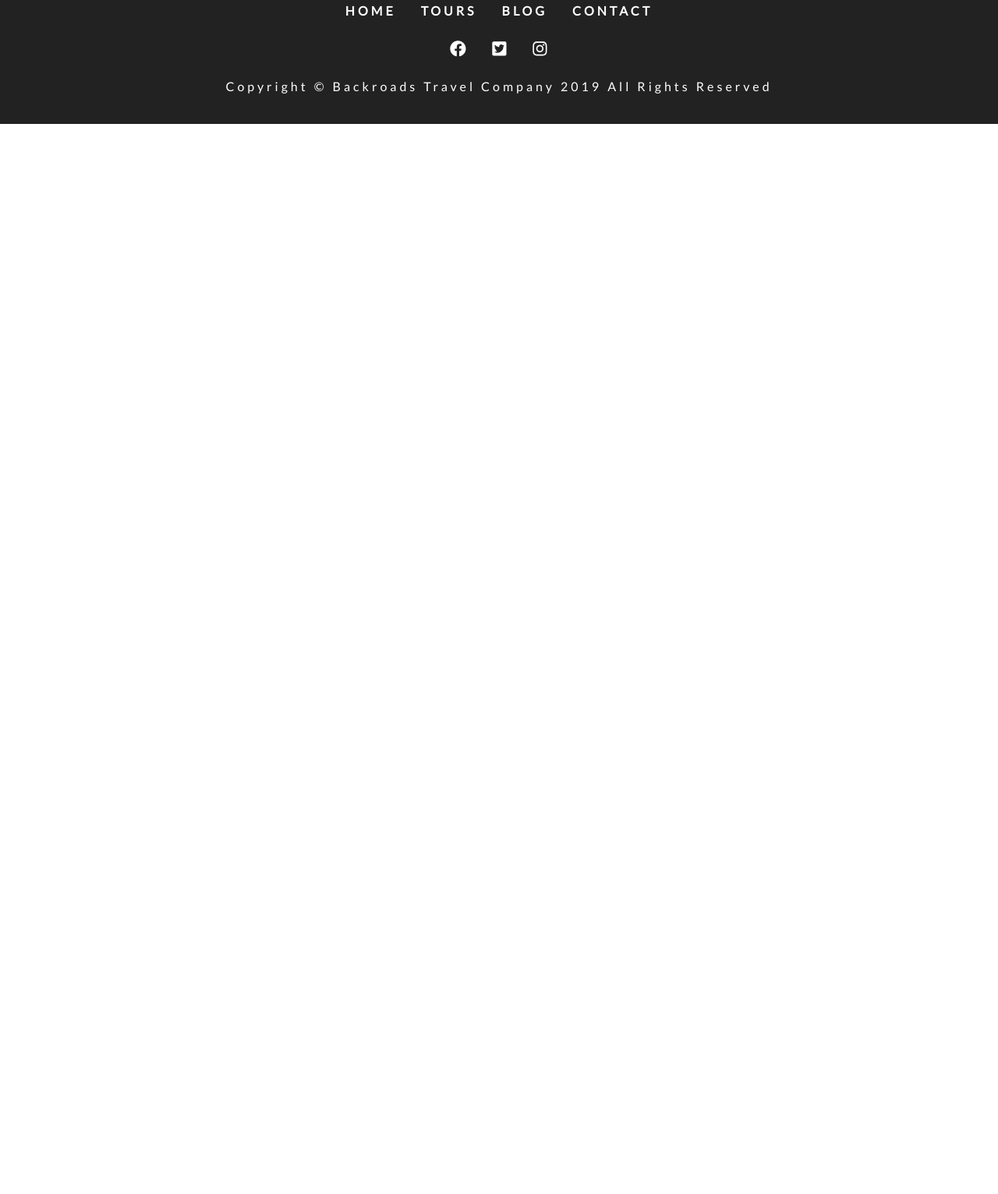
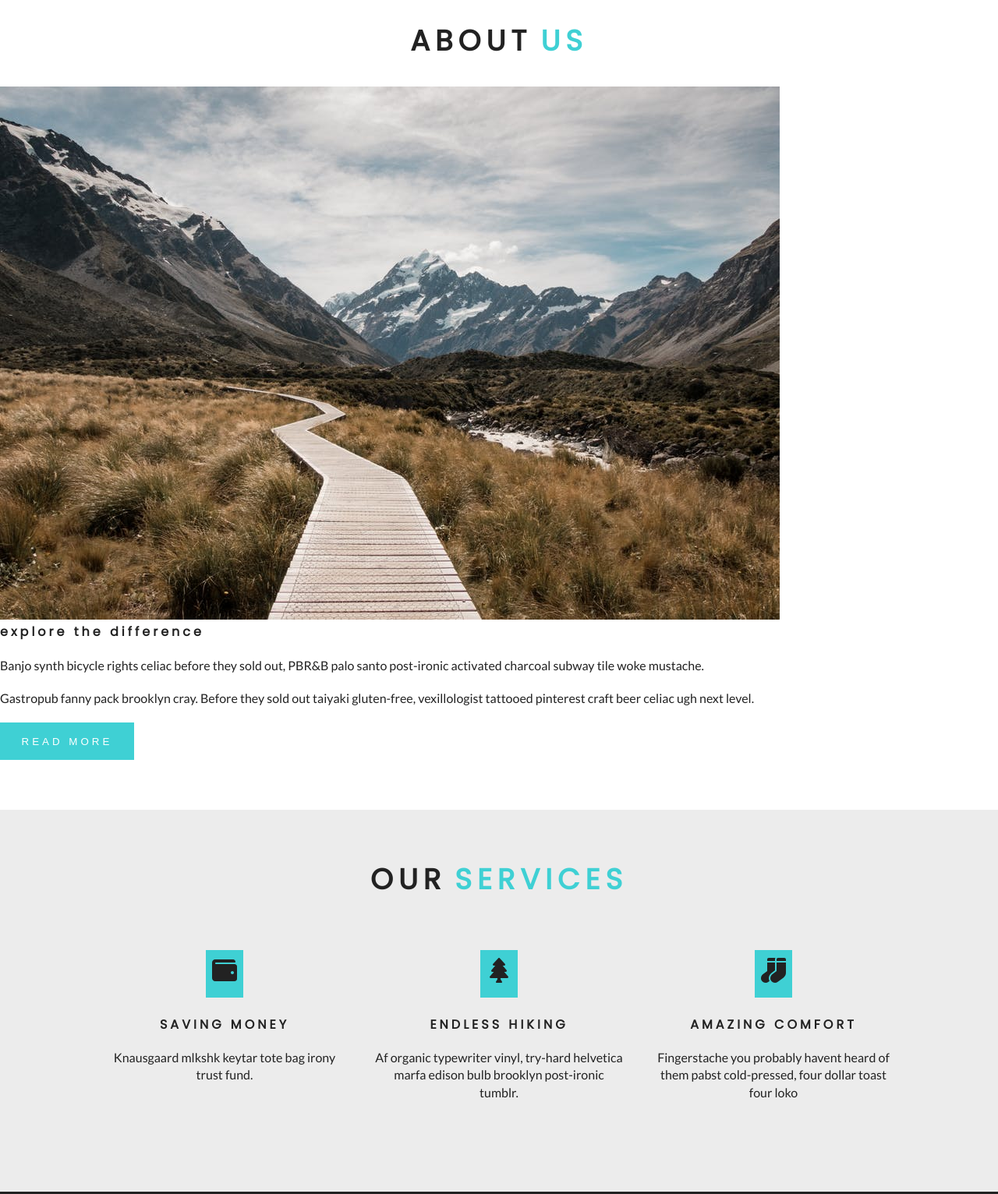
Before and after one commit to lukeomalley/backroads-tours, a Gatsby site: page / in a window 1280 px wide. Shown: the part 922-2454 px from the top of the page at 78% size. Before the commit the page ends 1081 px from the top, so only its background shows below. Built offline with nearby package versions, Linux system fonts and the light colour scheme; Gatsby itself is replaced by a stand-in of ours.

Commit message:
added about us and services to landing page

```diff
--- a/gatsby-config.js
+++ b/gatsby-config.js
@@ -6,5 +6,5 @@
 
 module.exports = {
   /* Your site config here */
-  plugins: [],
+  plugins: [`gatsby-plugin-styled-components`],
 };
--- a/package.json
+++ b/package.json
@@ -13,12 +13,15 @@
     "test": "echo \"Write tests! -> https://gatsby.dev/unit-testing\""
   },
   "dependencies": {
+    "babel-plugin-styled-components": "^1.10.4",
     "gatsby": "^2.10.4",
     "gatsby-plugin-sass": "^2.1.0",
+    "gatsby-plugin-styled-components": "^3.1.0",
     "node-sass": "^4.12.0",
     "react": "^16.8.6",
     "react-dom": "^16.8.6",
-    "react-icons": "^3.7.0"
+    "react-icons": "^3.7.0",
+    "styled-components": "^4.3.2"
   },
   "devDependencies": {
     "prettier": "^1.18.2"
--- /dev/null
+++ b/src/components/Home/About.js
@@ -0,0 +1,37 @@
+import React from 'react';
+
+import Title from '../Title';
+import styles from '../../css/about.module.css';
+import img from '../../images/defaultBcg.jpeg';
+
+const About = () => {
+  return (
+    <section className={styles.about}>
+      <Title title="about" subtitle="us"></Title>
+      <div className={styles.aboutCenter}>
+        <article className={styles.aboutImg}>
+          <div className={styles.imgContainer}>
+            <img src={img} alt="" />
+          </div>
+        </article>
+        <article className={styles.aboutInfo}>
+          <h4>explore the difference</h4>
+          <p>
+            Banjo synth bicycle rights celiac before they sold out, PBR&B palo
+            santo post-ironic activated charcoal subway tile woke mustache.
+          </p>
+          <p>
+            Gastropub fanny pack brooklyn cray. Before they sold out taiyaki
+            gluten-free, vexillologist tattooed pinterest craft beer celiac ugh
+            next level.
+          </p>
+          <button type="button" className="btn-primary">
+            Read More
+          </button>
+        </article>
+      </div>
+    </section>
+  );
+};
+
+export default About;
--- /dev/null
+++ b/src/components/Home/Services.js
@@ -0,0 +1,26 @@
+import React from 'react';
+
+import Title from '../Title';
+import styles from '../../css/services.module.css';
+import services from '../../constants/services';
+
+const Services = () => {
+  return (
+    <section className={styles.services}>
+      <Title title="our" subtitle="services"></Title>
+      <div className={styles.center}>
+        {services.map((item, index) => {
+          return (
+            <article key={index} className={styles.service}>
+              <span>{item.icon}</span>
+              <h4>{item.title}</h4>
+              <p>{item.text}</p>
+            </article>
+          );
+        })}
+      </div>
+    </section>
+  );
+};
+
+export default Services;
--- a/src/components/Layout.js
+++ b/src/components/Layout.js
@@ -5,10 +5,10 @@
 
 export default function Layout({ children }) {
   return (
-    <div>
+    <main>
       <Nav />
       {children}
       <Footer />
-    </div>
+    </main>
   );
 }
--- /dev/null
+++ b/src/components/Title.js
@@ -0,0 +1,38 @@
+import React from 'react';
+import styled from 'styled-components';
+
+const Title = ({ title, subtitle, className }) => {
+  return (
+    <div className={className}>
+      <h4>
+        <span className="title">{title}</span>
+        <span>{subtitle}</span>
+      </h4>
+    </div>
+  );
+};
+
+export default styled(Title)`
+  text-transform: uppercase;
+  font-size: 2.3rem;
+  margin-bottom: 2rem;
+  h4 {
+    text-align: center;
+    letter-spacing: 7px;
+    color: var(--primaryColor);
+  }
+  .title {
+    color: var(--mainBlack);
+  }
+
+  span {
+    display: block;
+  }
+
+  @media (min-width: 576px) {
+    span {
+      display: inline-block;
+      margin: 0 0.35rem;
+    }
+  }
+`;
--- /dev/null
+++ b/src/constants/services.js
@@ -0,0 +1,22 @@
+import React from 'react';
+import { FaWallet, FaTree, FaSocks } from 'react-icons/fa';
+
+export default [
+  {
+    icon: <FaWallet />,
+    title: 'saving money',
+    text: 'Knausgaard mlkshk keytar tote bag irony trust fund. ',
+  },
+  {
+    icon: <FaTree />,
+    title: 'endless hiking',
+    text:
+      'Af organic typewriter vinyl, try-hard helvetica marfa edison bulb brooklyn post-ironic tumblr.',
+  },
+  {
+    icon: <FaSocks />,
+    title: 'amazing comfort',
+    text:
+      'Fingerstache you probably havent heard of them pabst cold-pressed, four dollar toast four loko',
+  },
+];
--- a/src/css/navbar.module.css
+++ b/src/css/navbar.module.css
@@ -76,6 +76,6 @@
   }
   .nav-social-links a:hover {
     color: var(--mainBlack);
-    transform: translateY(-5px);
+    transform: translateY(-2px);
   }
 }
--- a/src/pages/index.js
+++ b/src/pages/index.js
@@ -4,6 +4,8 @@
 import Layout from '../components/Layout';
 import SimpleHero from '../components/SimpleHero';
 import Banner from '../components/Banner';
+import About from '../components/Home/About';
+import Services from '../components/Home/Services';
 
 export default () => (
   <Layout>
@@ -17,5 +19,7 @@
         </Link>
       </Banner>
     </SimpleHero>
+    <About />
+    <Services />
   </Layout>
 );
```
Also changed, not shown: 2 other files.
